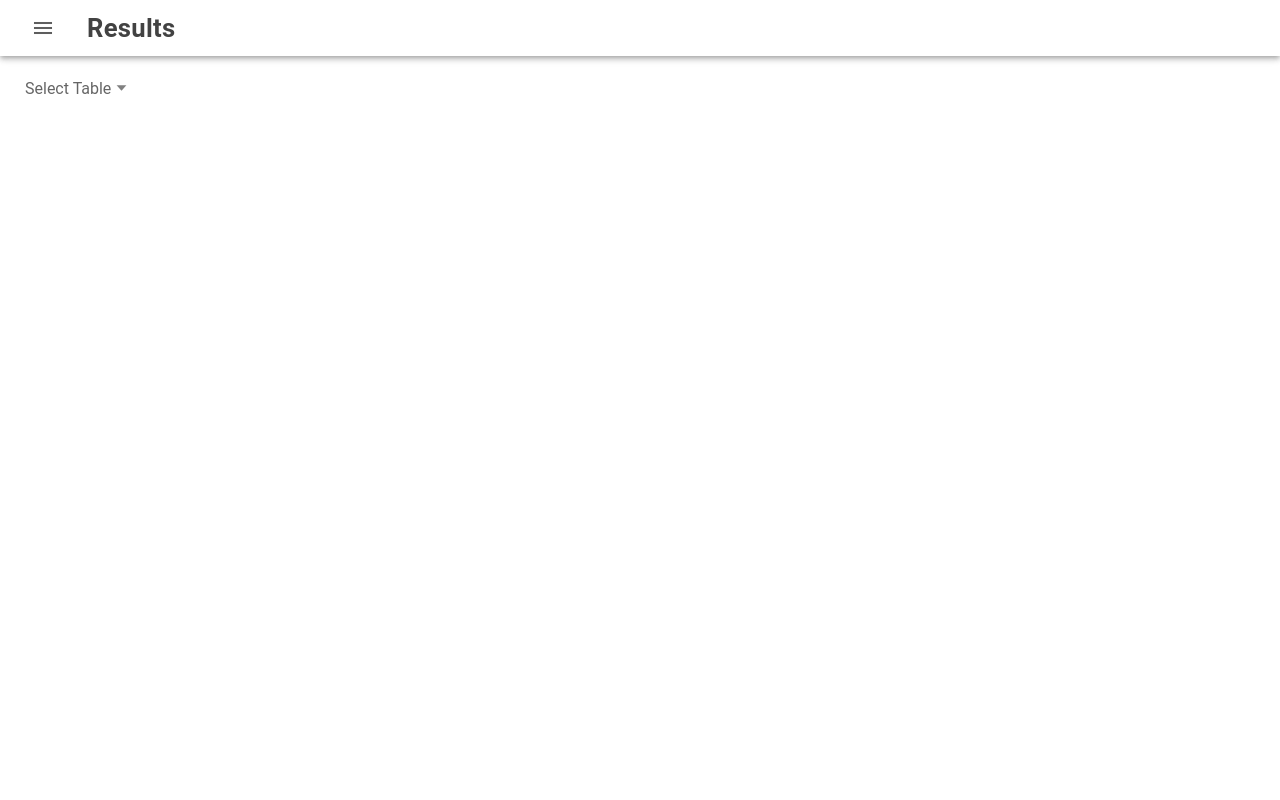
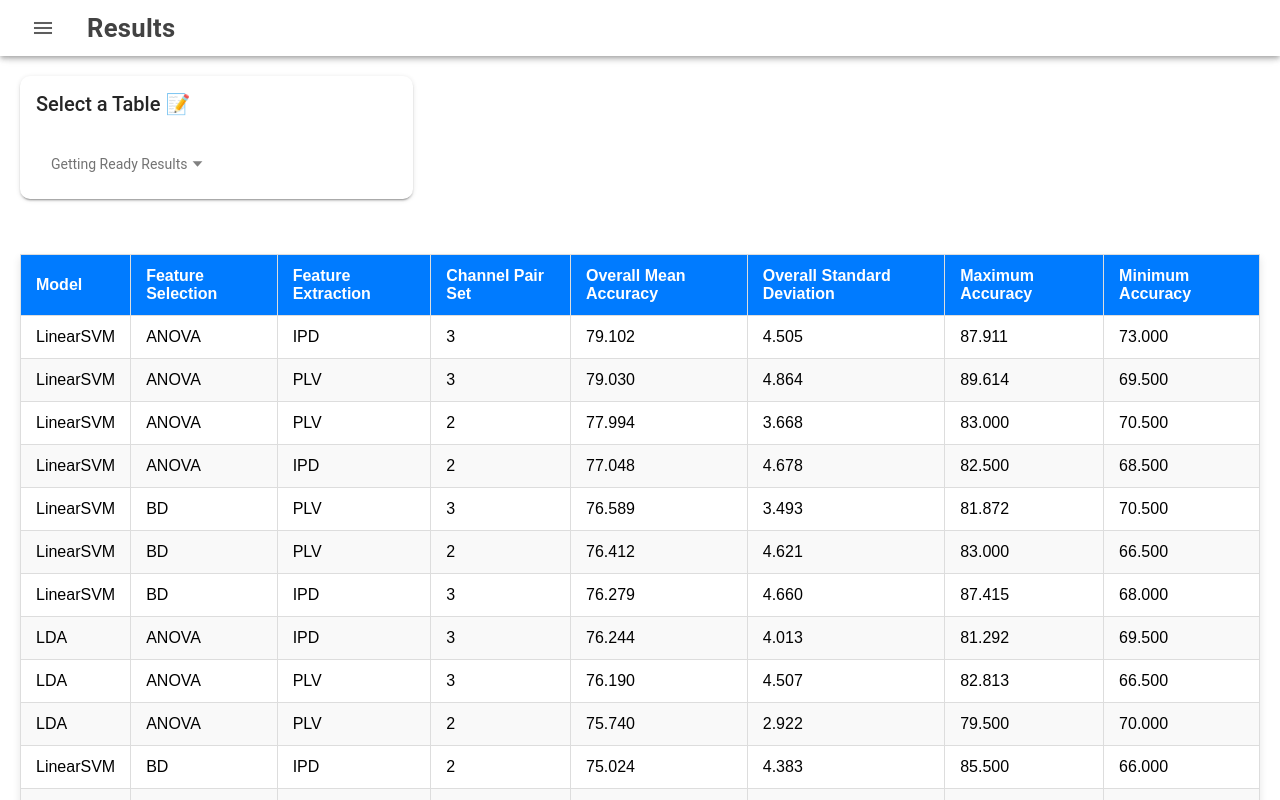
Before and after one commit to meneerfrikkie/MachineLearningDashboard, a React (Vite) app: page /results in a window 1280 px wide. Built offline with nearby package versions, Linux system fonts and the light colour scheme.

Commit message:
add: Multiple Result .csv's

```diff
--- a/src/pages/Home.tsx
+++ b/src/pages/Home.tsx
@@ -45,7 +45,7 @@ const Home: React.FC = () => {
             <IonButtons slot="start">
               <IonMenuButton autoHide={false}></IonMenuButton>
             </IonButtons>
-            <IonTitle className="header-title">Dashboard 🎉</IonTitle>
+            <IonTitle className="header-title">Dashboard</IonTitle>
           </IonToolbar>
         </IonHeader>
 
--- a/src/pages/InteractiveModel.tsx
+++ b/src/pages/InteractiveModel.tsx
@@ -102,7 +102,7 @@ const WristPredictionPage: React.FC = () => {
                     <IonButtons slot="start">
                         <IonMenuButton autoHide={false}></IonMenuButton>
                     </IonButtons>
-                    <IonTitle className="header-title">Interactive Model 🤖</IonTitle>
+                    <IonTitle className="header-title">Interactive Model</IonTitle>
                 </IonToolbar>
             </IonHeader>
 
--- a/src/pages/InvestigationResults.css
+++ b/src/pages/InvestigationResults.css
@@ -104,3 +104,110 @@
     font-size: 0.9rem;
   }
 }
+
+/* Dark Mode Styling */
+@media (prefers-color-scheme: dark) {
+  .csv-data-table {
+    box-shadow: 0 4px 8px rgba(255, 255, 255, 0.1);
+  }
+
+  .csv-data-table thead tr {
+    background-color: #1e1e1e;
+    color: #ffffff;
+  }
+
+  .csv-data-table th,
+  .csv-data-table td {
+    border: 1px solid #444;
+  }
+
+  .csv-data-table tbody tr {
+    border-bottom: 1px solid #444444;
+  }
+
+  .csv-data-table tbody tr:nth-of-type(even) {
+    background-color: #2c2c2c;
+  }
+
+  .csv-data-table tbody tr:nth-of-type(odd) {
+    background-color: #1e1e1e;
+  }
+
+  .csv-data-table tbody tr:hover {
+    background-color: #333333;
+  }
+
+  ion-select {
+    --color: #66b2ff; /* Lighter blue to stand out in dark mode */
+  }
+
+  ion-select-option {
+    color: #ffffff;
+  }
+}
+
+/* Additional Dark Mode Class (for optional dark mode toggles) */
+.dark-mode .csv-data-table {
+  box-shadow: 0 4px 8px rgba(255, 255, 255, 0.1);
+}
+
+.dark-mode .csv-data-table thead tr {
+  background-color: #1e1e1e;
+  color: #ffffff;
+}
+
+.dark-mode .csv-data-table th,
+.dark-mode .csv-data-table td {
+  border: 1px solid #444;
+}
+
+.dark-mode .csv-data-table tbody tr {
+  border-bottom: 1px solid #444444;
+}
+
+.dark-mode .csv-data-table tbody tr:nth-of-type(even) {
+  background-color: #2c2c2c;
+}
+
+.dark-mode .csv-data-table tbody tr:nth-of-type(odd) {
+  background-color: #1e1e1e;
+}
+
+.dark-mode .csv-data-table tbody tr:hover {
+  background-color: #333333;
+}
+
+.dark-mode ion-select {
+  --color: #66b2ff;
+}
+
+.dark-mode ion-select-option {
+  color: #ffffff;
+}
+
+/* InvestigationResults.css */
+
+/* Table Selection Card Styling */
+.table-selection-card {
+  margin-bottom: 20px;
+  border-radius: 10px;
+}
+
+.table-selection-card ion-select {
+  --padding-start: 15px;
+  --padding-end: 15px;
+  --color: #007bff;
+  margin-top: 10px;
+}
+
+/* Dark Mode Support */
+@media (prefers-color-scheme: dark) {
+  .table-selection-card {
+    background-color: #2c2c2c;
+    color: #ffffff;
+  }
+
+  .table-selection-card ion-select {
+    --color: #66b2ff;
+  }
+}
--- a/src/pages/InvestigationResults.tsx
+++ b/src/pages/InvestigationResults.tsx
@@ -11,6 +11,10 @@ import {
   IonMenuButton,
   IonSelect,
   IonSelectOption,
+  IonCard,
+  IonCardHeader,
+  IonCardTitle,
+  IonCardContent,
 } from '@ionic/react';
 import { useState, useEffect } from 'react';
 import Papa, { ParseResult } from 'papaparse';
@@ -19,16 +23,15 @@ import './InvestigationResults.css';
 import Menu from './Menu';
 
 const ResultsTable: React.FC = () => {
+  // Manually input the paths to your CSV files here
+  const csvFiles = [
+    { label: 'Getting Ready Results', path: './data/GettingReadyResultsSummary.csv' },
+    { label: 'Holding Movement Results', path: './data/HoldingResultsSummary.csv' },
+  ];
+
   const [csvData, setCsvData] = useState<any[]>([]);
   const [headers, setHeaders] = useState<string[]>([]);
-  const [selectedTable, setSelectedTable] = useState<string | null>(null); // Selected table
-
-  // Manually input the paths to your CSV files here
-  const csvFiles = [
-    { label: 'Experiment Results Summary', path: './data/ExperimentResultsSummary.csv' },
-    { label: 'Getting Ready Results Summary', path: './data/GettingReadyResultsSummary.csv' },
-    { label: 'Cross Validation Results', path: './data/CrossValidationResults.csv' },
-  ];
+  const [selectedTable, setSelectedTable] = useState<string>(csvFiles[0].label); // Auto-select the first table
 
   // Function to fetch and parse CSV data based on the path provided
   const fetchCsvData = async (filePath: string) => {
@@ -91,14 +94,22 @@ const ResultsTable: React.FC = () => {
             </IonToolbar>
           </IonHeader>
 
-          {/* Dropdown to Select Table */}
+          {/* Card to Select Table */}
           <IonGrid>
             <IonRow>
-              <IonCol>
+              <IonCol size="12" size-md="4">
+                <IonCard className="table-selection-card">
+                  <IonCardHeader>
+                    <IonCardTitle>Select a Table 📝</IonCardTitle>
+                  </IonCardHeader>
+                  <IonCardContent>
                     <IonSelect
                       value={selectedTable}
                       placeholder="Select Table"
                       onIonChange={(e: CustomEvent) => setSelectedTable(e.detail.value)}
+                      interfaceOptions={{
+                        header: 'Select Table',
+                      }}
                     >
                       {csvFiles.map((file, index) => (
                         <IonSelectOption key={index} value={file.label}>
@@ -106,6 +117,8 @@ const ResultsTable: React.FC = () => {
                         </IonSelectOption>
                       ))}
                     </IonSelect>
+                  </IonCardContent>
+                </IonCard>
               </IonCol>
             </IonRow>
           </IonGrid>
```
Also changed, not shown: public/data/CrossValidationResults.csv (deleted), public/data/ExperimentResultsSummary.csv (deleted), public/data/GettingReadyResultsSummary.csv, public/data/HoldingResultsSummary.csv (added). Lines whose indentation alone changed are shown as unchanged.
